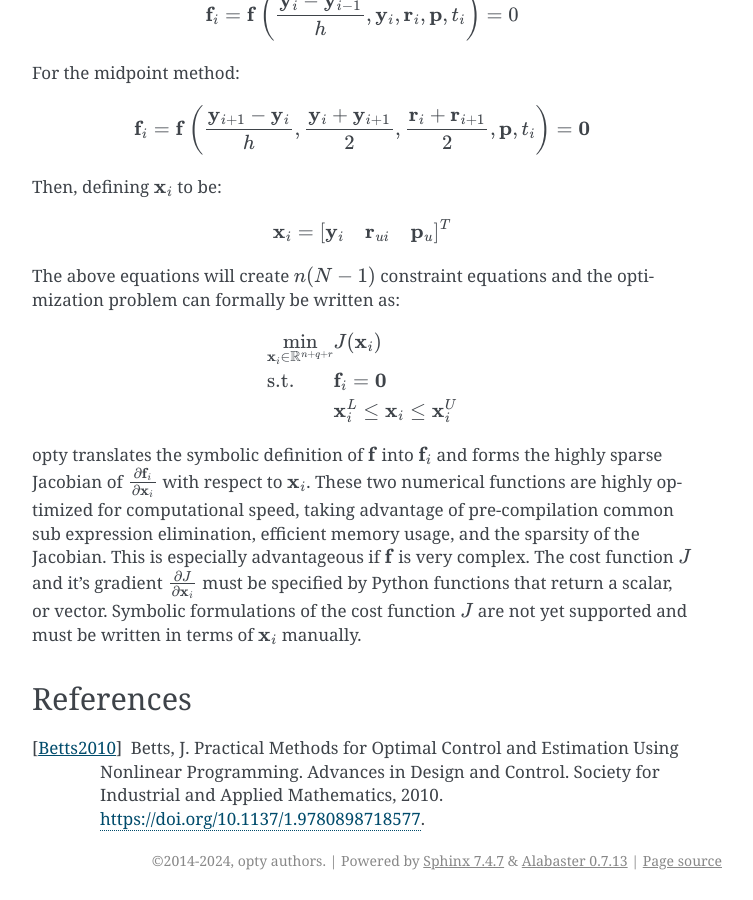
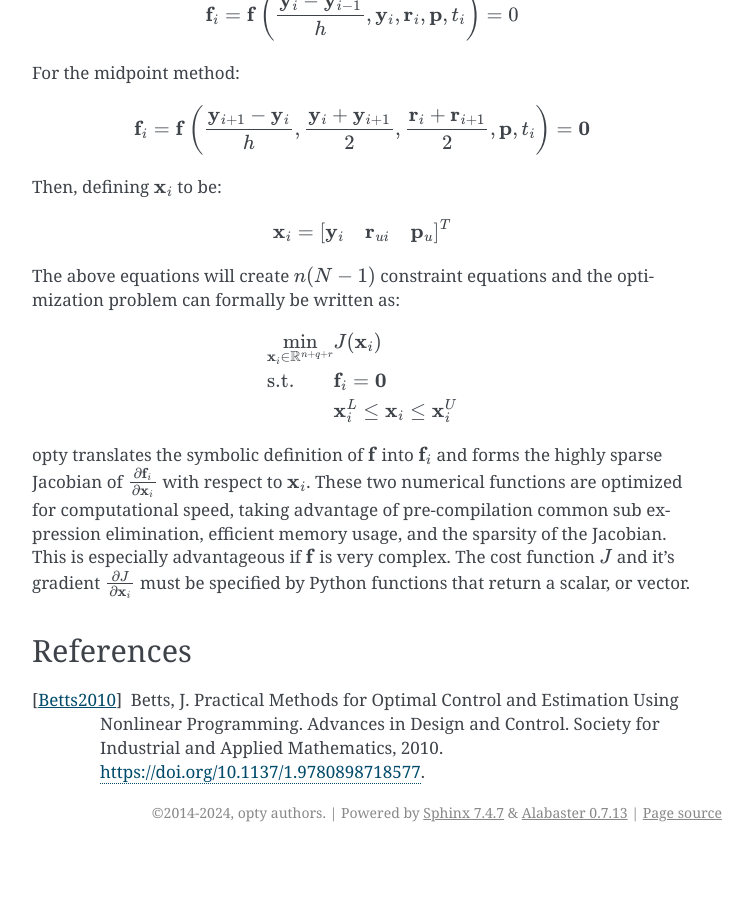
Before and after one commit to csu-hmc/opty, a Sphinx documentation site: the page built from docs/theory.rst, in a window 1280 px wide and 900 px high, scrolled down 2551 px. Shown: the whole window, without its empty margins (388-1141 px from the left). Built offline with Sphinx 7.4.7, drawn with Linux system fonts in a browser that asks for light colours; pages that are not in the unit, such as notebooks, are missing from menus; after the commit the page ends 3403 px from its top, so only the background shows below that.

Commit message:
Removed note from theory page regarding nonsupport for analytic cost functions.

```diff
--- a/docs/theory.rst
+++ b/docs/theory.rst
@@ -176,19 +176,17 @@ optimization problem can formally be written as:
 opty translates the symbolic definition of :math:`\mathbf{f}` into
 :math:`\mathbf{f}_i` and forms the highly sparse Jacobian of
 :math:`\frac{\partial\mathbf{f}_i}{\partial\mathbf{x}_i}` with respect to
-:math:`\mathbf{x}_i`. These two numerical functions are highly optimized for
+:math:`\mathbf{x}_i`. These two numerical functions are optimized for
 computational speed, taking advantage of pre-compilation common sub expression
 elimination, efficient memory usage, and the sparsity of the Jacobian. This is
 especially advantageous if :math:`\mathbf{f}` is very complex. The cost
 function :math:`J` and it's gradient :math:`\frac{\partial J}{\partial
 \mathbf{x}_i}` must be specified by Python functions that return a scalar, or
-vector. Symbolic formulations of the cost function :math:`J` are not yet
-supported and must be written in terms of :math:`\mathbf{x}_i` manually.
+vector.
 
 References
 ==========
 
 .. [Betts2010] Betts, J. Practical Methods for Optimal Control and Estimation
    Using Nonlinear Programming. Advances in Design and Control. Society for
-   Industrial and Applied Mathematics, 2010.
-   https://doi.org/10.1137/1.9780898718577.
+   Industrial and Applied Mathematics, 2010. https://doi.org/10.1137/1.9780898718577.
```
